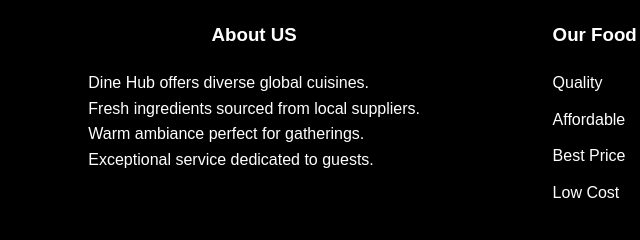
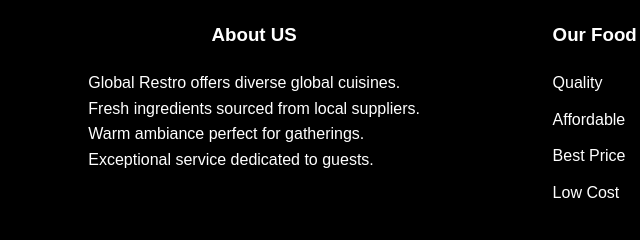
Before and after one commit to Aashish0611/Dine-hub, a plain HTML site: page index.html in a window 1280 px wide. Shown: the part 4772-5012 px from the top of the page, 44-684 px from the left. Drawn offline with Linux system fonts and the light colour scheme; a web font is replaced by a local one.

Commit message:
Update index.html

```diff
--- a/index.html
+++ b/index.html
@@ -285,7 +285,7 @@
         <div class="footer">
             <div class="text">
                 <h3>About US</h3>
-                <p>Dine Hub offers diverse global cuisines.<br>
+                <p>Global Restro offers diverse global cuisines.<br>
                     Fresh ingredients sourced from local suppliers. <br>
                     Warm ambiance perfect for gatherings. <br>
                     Exceptional service dedicated to guests.</p>
```
